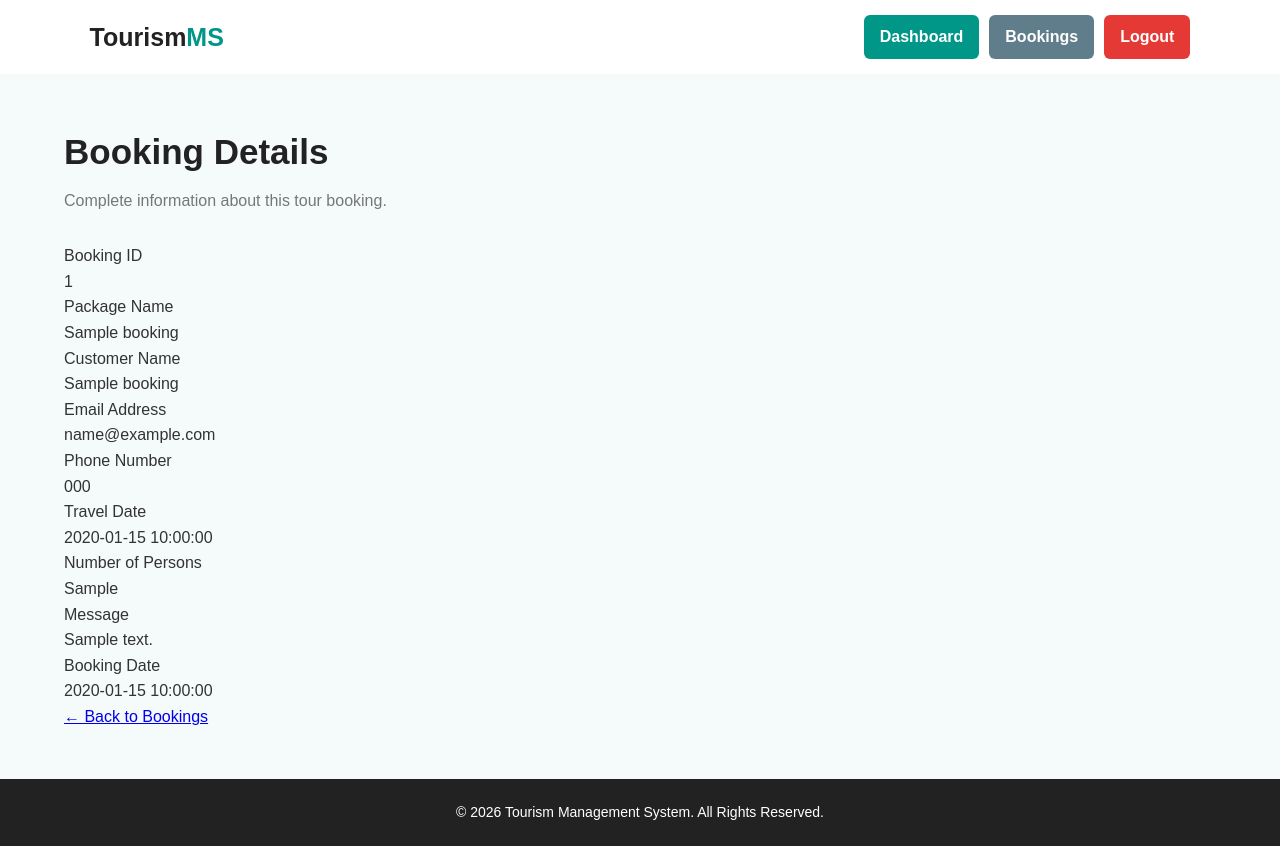
After one commit to vaishnavi-auti/Tourism-Management-System, a PHP site: page /admin/view-booking.php?id=1 in a window 1280 px wide. The commit adds this page. Run offline with PHP 8.4, Linux system fonts and the light colour scheme; the visitor is signed in with stand-in values (Sample User, id 1); tables that the repository leaves empty or names only in its code hold one stand-in row (values such as "Sample post").

Commit message:
Add booking details view

```diff
--- /dev/null
+++ b/admin/view-booking.php
@@ -0,0 +1,319 @@
+<?php
+
+session_start();
+
+include "../config/database.php";
+
+// Check admin login
+if (!isset($_SESSION['admin_id'])) {
+    header("Location: login.php");
+    exit();
+}
+
+
+// ================= CHECK BOOKING ID =================
+
+if (!isset($_GET['id']) || empty($_GET['id'])) {
+    header("Location: bookings.php");
+    exit();
+}
+
+$booking_id = intval($_GET['id']);
+
+
+// ================= GET BOOKING =================
+
+$sql = "SELECT * FROM bookings WHERE id = ?";
+
+$stmt = mysqli_prepare($conn, $sql);
+
+mysqli_stmt_bind_param(
+    $stmt,
+    "i",
+    $booking_id
+);
+
+mysqli_stmt_execute($stmt);
+
+$result = mysqli_stmt_get_result($stmt);
+
+$booking = mysqli_fetch_assoc($result);
+
+mysqli_stmt_close($stmt);
+
+
+// ================= CHECK BOOKING =================
+
+if (!$booking) {
+    header("Location: bookings.php");
+    exit();
+}
+
+?>
+
+<!DOCTYPE html>
+<html lang="en">
+
+<head>
+
+    <meta charset="UTF-8">
+
+    <meta
+        name="viewport"
+        content="width=device-width, initial-scale=1.0"
+    >
+
+    <title>Booking Details - Tourism Management System</title>
+
+    <link rel="stylesheet" href="../css/style.css">
+
+    <link rel="stylesheet" href="../css/admin-bookings.css">
+
+</head>
+
+<body>
+
+
+<!-- ================= NAVBAR ================= -->
+
+<header>
+
+    <nav class="admin-navbar">
+
+        <div class="admin-logo">
+            Tourism<span>MS</span>
+        </div>
+
+        <div class="admin-right">
+
+            <a href="dashboard.php" class="dashboard-btn">
+                Dashboard
+            </a>
+
+            <a href="bookings.php" class="users-btn">
+                Bookings
+            </a>
+
+            <a href="logout.php" class="admin-logout">
+                Logout
+            </a>
+
+        </div>
+
+    </nav>
+
+</header>
+
+
+
+<!-- ================= BOOKING DETAILS ================= -->
+
+<section class="bookings-section">
+
+    <div class="bookings-container">
+
+        <div class="page-title">
+
+            <h1>Booking Details</h1>
+
+            <p>
+                Complete information about this tour booking.
+            </p>
+
+        </div>
+
+
+        <div class="booking-details-box">
+
+
+            <div class="detail-row">
+
+                <div class="detail-label">
+                    Booking ID
+                </div>
+
+                <div class="detail-value">
+                    <?php echo $booking['id']; ?>
+                </div>
+
+            </div>
+
+
+            <div class="detail-row">
+
+                <div class="detail-label">
+                    Package Name
+                </div>
+
+                <div class="detail-value">
+                    <?php
+                    echo htmlspecialchars(
+                        $booking['package_name']
+                    );
+                    ?>
+                </div>
+
+            </div>
+
+
+            <div class="detail-row">
+
+                <div class="detail-label">
+                    Customer Name
+                </div>
+
+                <div class="detail-value">
+                    <?php
+                    echo htmlspecialchars(
+                        $booking['name']
+                    );
+                    ?>
+                </div>
+
+            </div>
+
+
+            <div class="detail-row">
+
+                <div class="detail-label">
+                    Email Address
+                </div>
+
+                <div class="detail-value">
+                    <?php
+                    echo htmlspecialchars(
+                        $booking['email']
+                    );
+                    ?>
+                </div>
+
+            </div>
+
+
+            <div class="detail-row">
+
+                <div class="detail-label">
+                    Phone Number
+                </div>
+
+                <div class="detail-value">
+                    <?php
+                    echo htmlspecialchars(
+                        $booking['phone']
+                    );
+                    ?>
+                </div>
+
+            </div>
+
+
+            <div class="detail-row">
+
+                <div class="detail-label">
+                    Travel Date
+                </div>
+
+                <div class="detail-value">
+                    <?php
+                    echo htmlspecialchars(
+                        $booking['travel_date']
+                    );
+                    ?>
+                </div>
+
+            </div>
+
+
+            <div class="detail-row">
+
+                <div class="detail-label">
+                    Number of Persons
+                </div>
+
+                <div class="detail-value">
+                    <?php
+                    echo htmlspecialchars(
+                        $booking['persons']
+                    );
+                    ?>
+                </div>
+
+            </div>
+
+
+            <div class="detail-row">
+
+                <div class="detail-label">
+                    Message
+                </div>
+
+                <div class="detail-value">
+
+                    <?php
+
+                    echo !empty($booking['message'])
+                        ? htmlspecialchars(
+                            $booking['message']
+                        )
+                        : "No message";
+
+                    ?>
+
+                </div>
+
+            </div>
+
+
+            <div class="detail-row">
+
+                <div class="detail-label">
+                    Booking Date
+                </div>
+
+                <div class="detail-value">
+                    <?php
+                    echo htmlspecialchars(
+                        $booking['booking_date']
+                    );
+                    ?>
+                </div>
+
+            </div>
+
+
+            <!-- ================= BACK BUTTON ================= -->
+
+            <div class="details-actions">
+
+                <a
+                    href="bookings.php"
+                    class="back-bookings-btn"
+                >
+                    ← Back to Bookings
+                </a>
+
+            </div>
+
+
+        </div>
+
+    </div>
+
+</section>
+
+
+
+<!-- ================= FOOTER ================= -->
+
+<footer>
+
+    <p>
+        © 2026 Tourism Management System. All Rights Reserved.
+    </p>
+
+</footer>
+
+
+</body>
+
+</html>
--- a/css/admin-bookings.css
+++ b/css/admin-bookings.css
@@ -193,4 +193,15 @@ tbody tr:hover {
         padding: 15px 5%;
     }
 
+}/* ================= ACTION BUTTONS ================= */
+
+.view-btn,
+.delete-btn {
+    display: inline-block;
+    margin: 4px;
+    padding: 8px 14px;
+    text-decoration: none;
+    border-radius: 5px;
+    font-size: 14px;
+    font-weight: 600;
 }
```
Also changed, not shown: admin/bookings.php (+8 -1 lines), css/admin-view-booking.css (added, +357 -0 lines).
